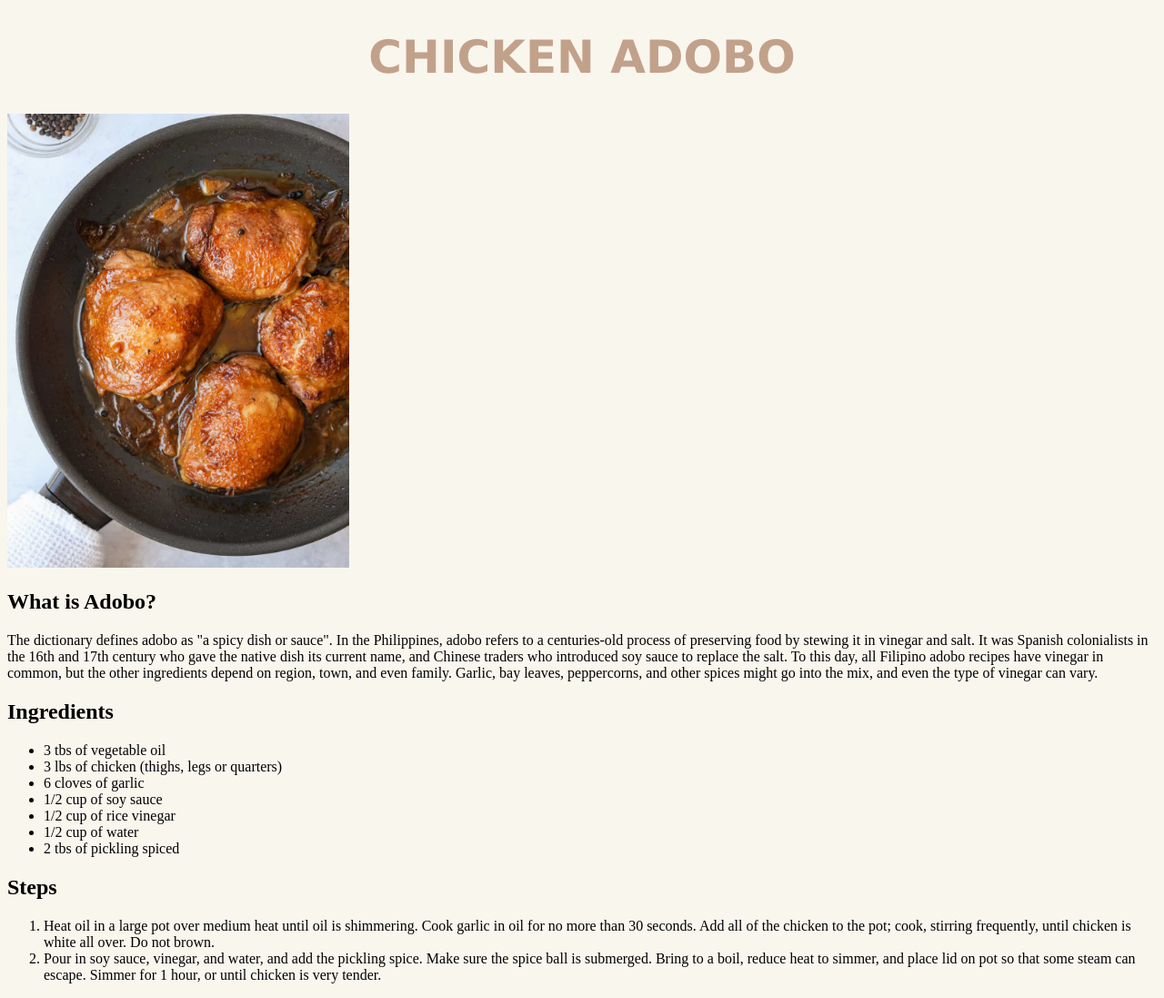
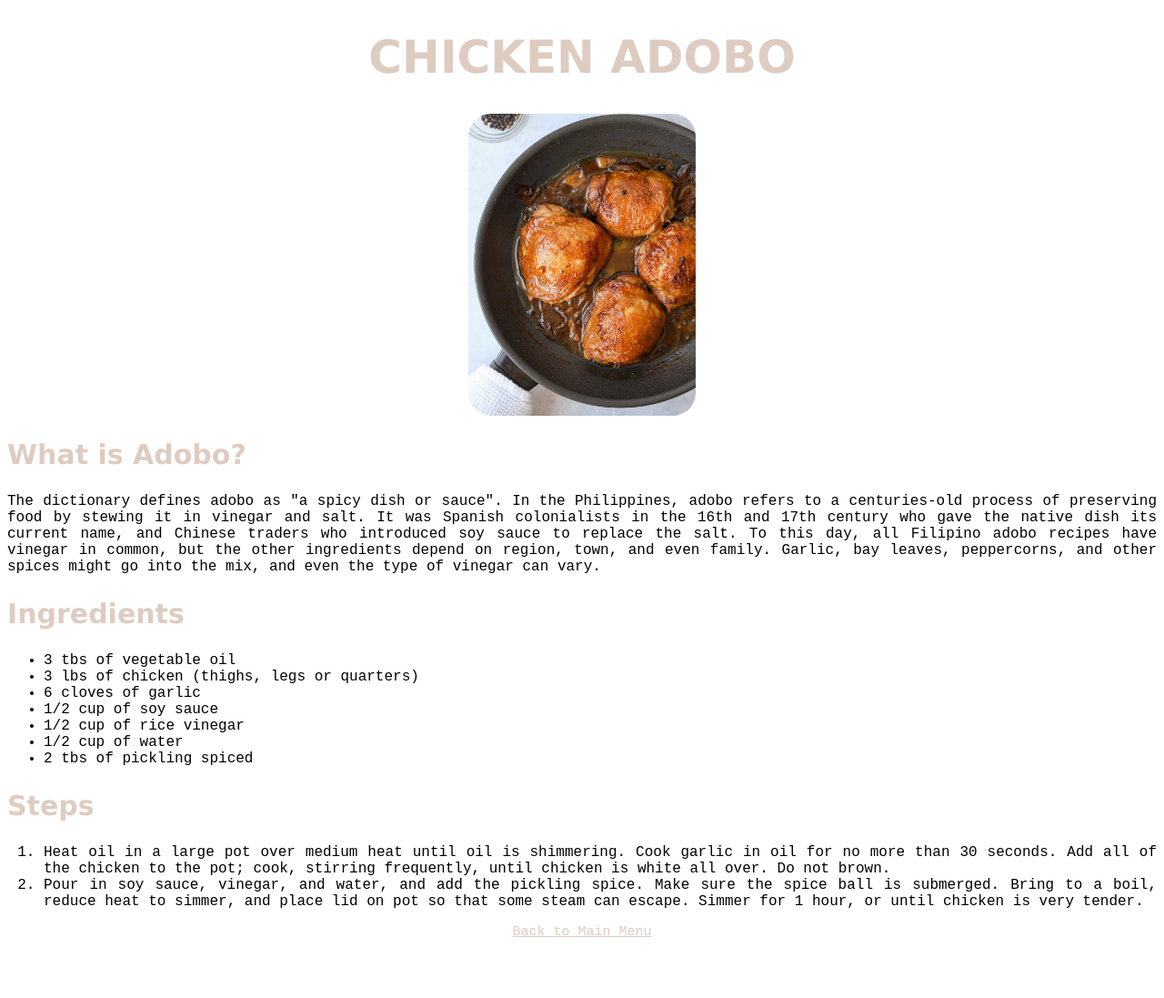
Before and after one commit to DeangelCancino/odin-recipes, a plain HTML site: page recipes/adobo.html in a window 1280 px wide. Shown: the whole page at 91% size. After the commit the page ends 1049 px from the top, so only its background shows below. Drawn offline with Linux system fonts and the light colour scheme.

Commit message:
Revamp homepage using CSS, additional images

```diff
--- a/recipes/adobo.html
+++ b/recipes/adobo.html
@@ -3,33 +3,12 @@
 <head>
     <meta charset="UTF-8">
     <title>CHICKEN ADOBO</title>
-    <style>
-        *{
-            background-color: #f9f6ee;
-        }
-
-        h1 {
-            color: #c2a18b;
-            font-family: Verdana, Geneva, Tahoma, sans-serif;
-            font-size: 50px;
-            text-align: center;
-        }
-
-        a {
-            color: #cdb2a1;
-            font-family: 'Courier New', Courier, monospace;
-            font-size: 20px;
-            display: block;
-            text-align: center;
-            font-weight: lighter;
-            text-decoration: none;
-        }
-    </style>
+    <link rel="stylesheet" href="styles.css">
 </head>
 <body>
     <h1>CHICKEN ADOBO</h1>
-    <img src="adobo.jpg" height="499.2" width="375.57">
-    <h2>What is Adobo?</h2>
+    <img src="adobo.jpg">
+    <h2 class>What is Adobo?</h2>
     <p>The dictionary defines adobo as "a spicy dish or sauce". In the Philippines,
         adobo refers to a centuries-old process of preserving food by stewing it in
         vinegar and salt. It was Spanish colonialists in the 16th and 17th century
@@ -53,5 +32,6 @@
         <li>Heat oil in a large pot over medium heat until oil is shimmering. Cook garlic in oil for no more than 30 seconds. Add all of the chicken to the pot; cook, stirring frequently, until chicken is white all over. Do not brown.</li>
         <li>Pour in soy sauce, vinegar, and water, and add the pickling spice. Make sure the spice ball is submerged. Bring to a boil, reduce heat to simmer, and place lid on pot so that some steam can escape. Simmer for 1 hour, or until chicken is very tender.</li>
     </ol>
+    <p><a href="../index.html">Back to Main Menu</a></p>
 </body>
 </html>
--- /dev/null
+++ b/recipes/styles.css
@@ -0,0 +1,48 @@
+h1 {
+    color: #deccc1;
+    font-family: Verdana, Geneva, Tahoma, sans-serif;
+    font-size: 50px;
+    text-align: center;
+}
+
+h2 {
+    color: #deccc1;
+    font-family: Verdana, Geneva, Tahoma, sans-serif;
+    font-size: 30px;
+}
+
+a {
+    color: #deccc1;
+    font-family: 'Courier New', Courier, monospace;
+    font-size: 15px;
+    display: block;
+    font-weight: lighter;
+    text-align: center;
+}
+
+p {
+    font-family: 'Courier New', Courier, monospace;
+    font-weight: lighter;
+    text-align: justify;
+}
+
+ol {
+    font-family: 'Courier New', Courier, monospace;
+    font-weight: lighter;
+    text-align: justify;
+}
+
+ul {
+    font-family: 'Courier New', Courier, monospace;
+    font-weight: lighter;
+    text-align: justify;
+}
+
+img {
+    display: block;
+    margin-left: auto;
+    margin-right: auto;
+    width: 250px;
+    height: auto;
+    border-radius: 25px;
+}
```
Also changed, not shown: index.html (+10 -6 lines), recipes/padkrapow.html (+4 -1 lines), recipes/parmesansalmon.html (+2 -0 lines), recipes/odin.jpg (added), recipes/parmesansalmon.jpg.
